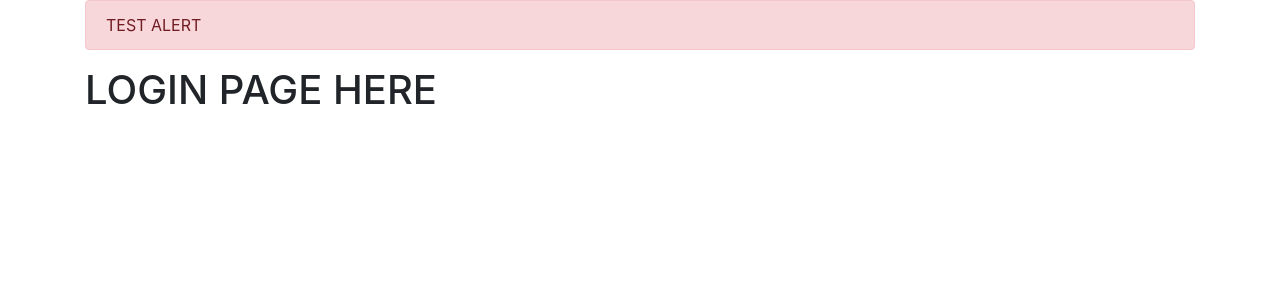
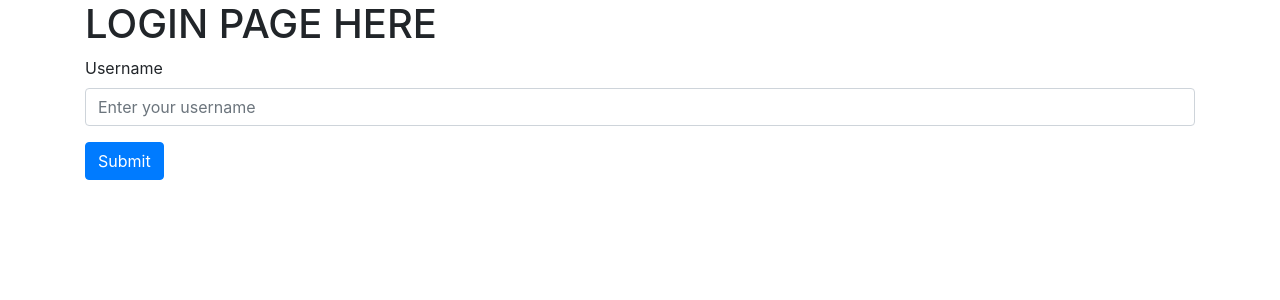
Before and after one commit to Ivan-E-Johnson/Crazy-Cat-Caretaker-Server, a Flask app: page /login in a window 1280 px wide. Shown: the top 300 px of the page. Run offline with Flask 2, Linux system fonts and the light colour scheme; some libraries are stand-ins or nearby versions.

Commit message:
Addis basic login page!

```diff
--- a/app.py
+++ b/app.py
@@ -1,4 +1,4 @@
-from flask import Flask, render_template, flash
+from flask import Flask, render_template, flash, request, redirect
 
 app = Flask(__name__)
 app.config.from_envvar("APPLICATION_SETTINGS")
@@ -7,7 +7,10 @@ app.config.from_envvar("APPLICATION_SETTINGS")
 def hello_world():
     return render_template("index.html", title="Hello")
 
-@app.route("/login")
+@app.route("/login", methods=('GET', 'POST'))
 def login():
-    flash("TEST ALERT")
-    return render_template("login.html")
+    if request.method == 'POST':
+        flash(request.form['username'])
+        return redirect("/")
+    else:
+        return render_template("login.html")
--- a/templates/login.html
+++ b/templates/login.html
@@ -2,4 +2,13 @@
 
 {% block content %}
 <h1>LOGIN PAGE HERE</h1>
+<form method="post">
+    <div class="form-group">
+            <label for="username">Username</label>
+            <input type="text" name="username" class="form-control" id="username" placeholder="Enter your username">
+    </div>
+    <div class="form-group">
+        <button type="submit" class="btn btn-primary">Submit</button>
+    </div>
+</form>
 {% endblock %}
```
